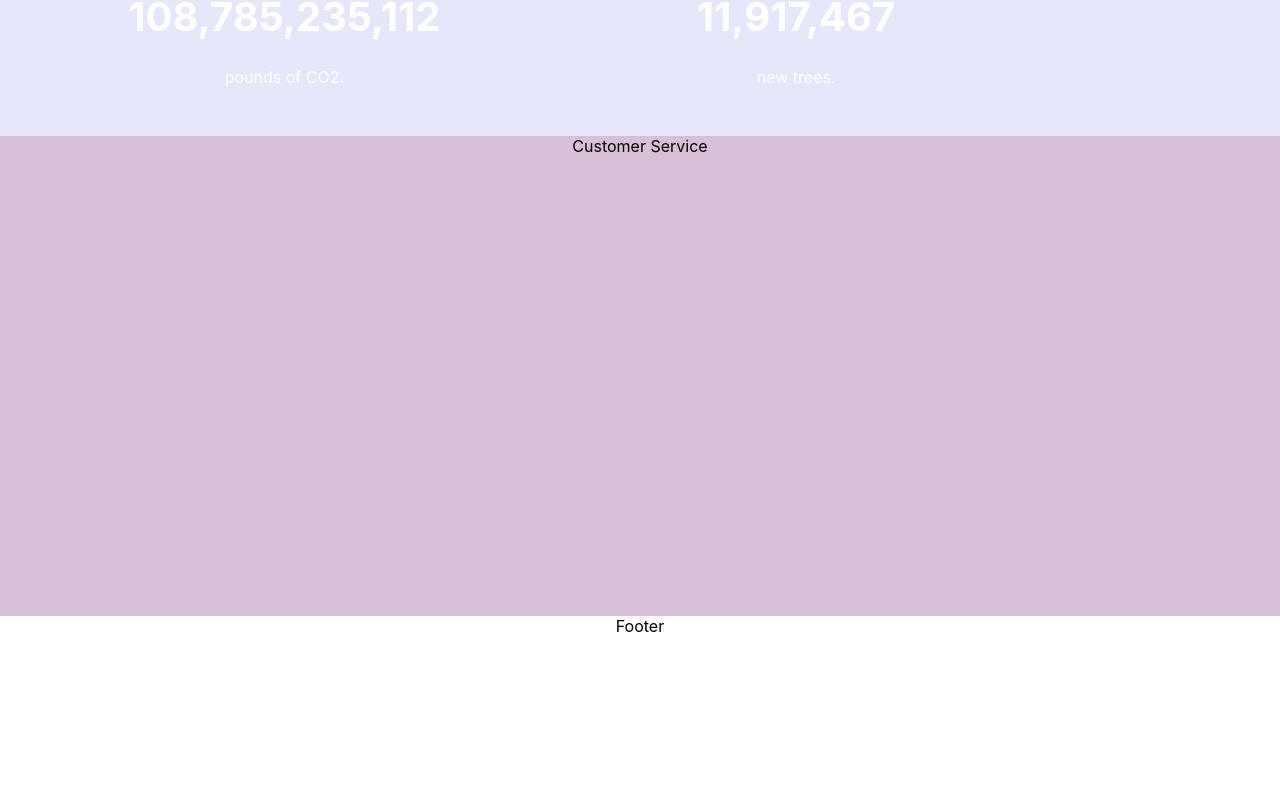
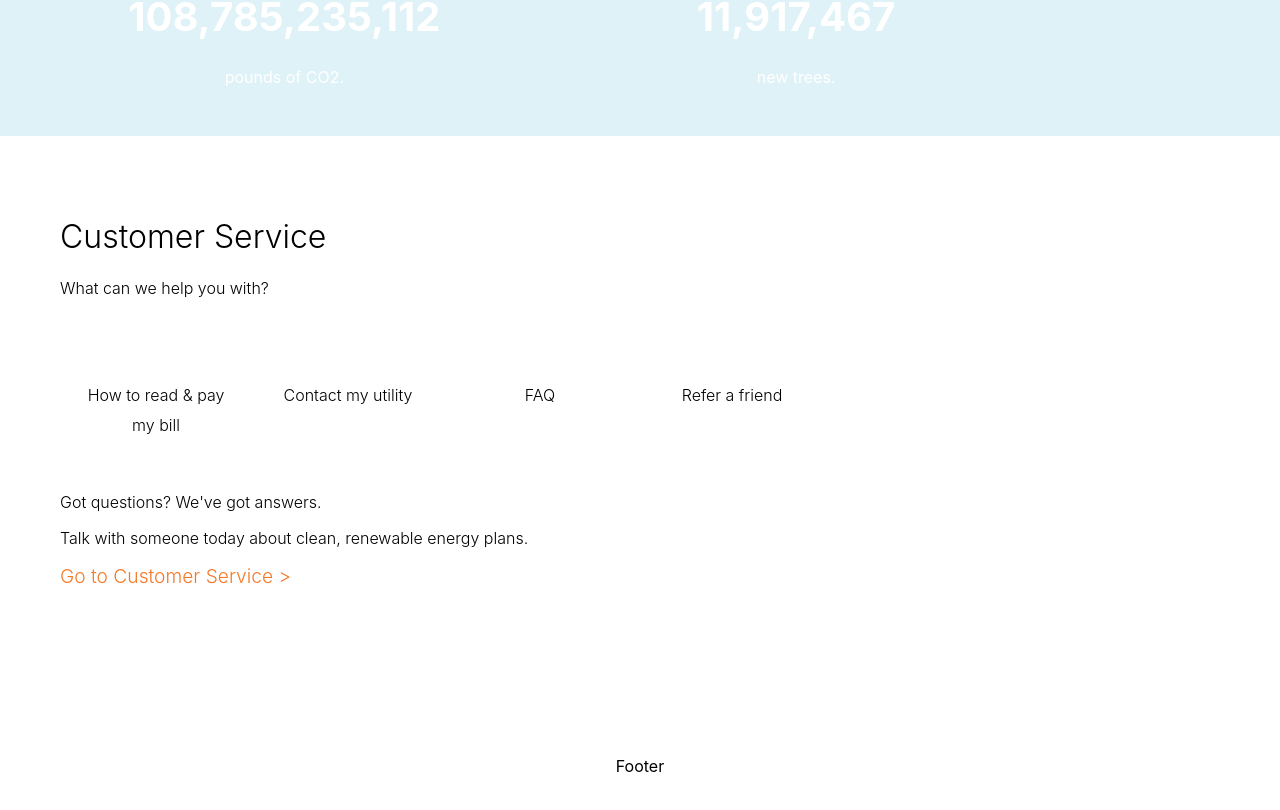
Before and after one commit to DevrMichael/website-template-one, a React (Create React App) app: page / in a window 1280 px wide. Shown: the part 1824-2634 px from the top of the page. Built offline with nearby package versions, Linux system fonts and the light colour scheme.

Commit message:
Add customer service homepage component

```diff
--- a/src/Home.js
+++ b/src/Home.js
@@ -106,7 +106,35 @@ function Home() {
             <img src="" alt="" />
           </div>
         </div>
-        <div className="div-six-customer-service">Customer Service</div>
+        <div className="div-six-customer-service">
+          <div>
+            <h1>Customer Service</h1>
+            <p>What can we help you with?</p>
+          </div>
+          <div>
+              <div>
+                <img src="" alt="" />
+                <p>How to read & pay my bill</p>
+              </div>
+              <div>
+                <img src="" alt="" />
+                <p>Contact my utility</p>
+              </div>
+              <div>
+                <img src="" alt="" />
+                <p>FAQ</p>
+              </div>
+              <div>
+                <img src="" alt="" />
+                <p>Refer a friend</p>
+              </div>
+            </div>
+            <div>
+              <p>Got questions? We've got answers.</p>
+              <p>Talk with someone today about clean, renewable energy plans.</p>
+              <a href="#">Go to Customer Service ></a>
+            </div>
+        </div>
       </body>
       <footer>Footer</footer>
     </>
--- a/src/index.css
+++ b/src/index.css
@@ -71,7 +71,7 @@ header > div > button {
 }
 
 .div-two-locations {
-  background-color: orange;
+  background-color: #00935e;
   height: 15vh;
   width: 100%;
   display: flex;
@@ -95,7 +95,7 @@ header > div > button {
 }
 
 .div-three-features {
-  background-color: purple;
+  background-color: #dff2f7;
   height: 80vh;
   display: flex;
 }
@@ -136,7 +136,7 @@ header > div > button {
 }
 
 .div-four-mission {
-  background-color: aquamarine;
+  background-color: #29a674;
   height: 50vh;
   width: 100%;
 }
@@ -161,7 +161,7 @@ header > div > button {
 }
 
 .div-five-facts {
-  background-color: lavender;
+  background-color: #dff2f7;
   height: 30vh;
   display: flex;
 }
@@ -176,8 +176,34 @@ header > div > button {
 }
 
 .div-six-customer-service {
-  background-color: thistle;
-  height: 60vh;
+  background-color: #fff;
+  height: 70vh;
+  width: 60%;
+  padding: 60px 0 0 60px;
+  text-align: left;
+  font-weight: 300;
+}
+
+.div-six-customer-service h1 {
+  font-weight: 300;
+}
+
+.div-six-customer-service>div:nth-child(2) {
+  display: flex;
+width: 100%;
+}
+
+.div-six-customer-service>div:nth-child(2)>div {
+  width: 30%;
+  margin: 20px;
+  text-align: center;
+  line-height: 30px;
+}
+
+.div-six-customer-service a {
+  text-decoration: none;
+color: #f47825;
+font-size: 1.2em;
 }
 
 footer {
```
